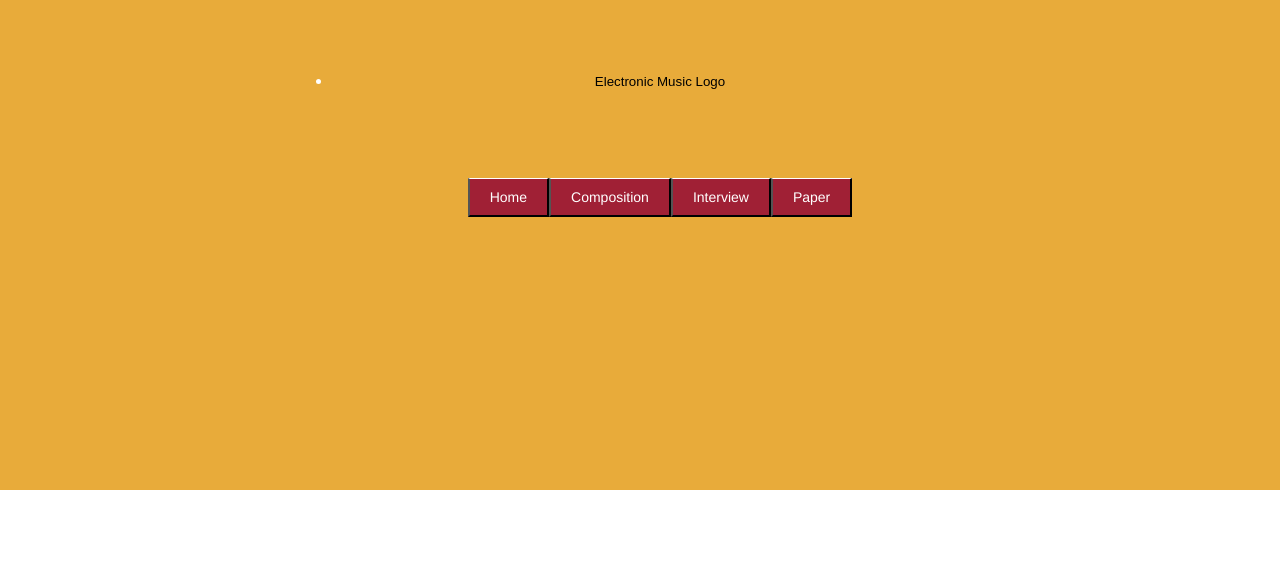
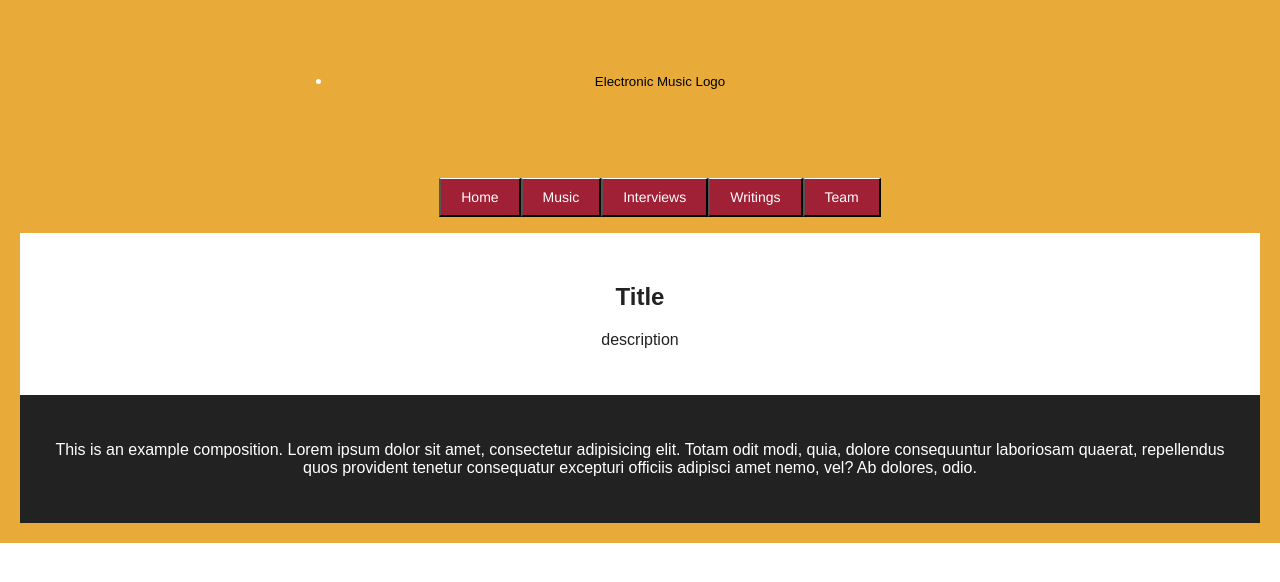
Before and after one commit to JocelynYH/music-4523, a React (Create React App) app: page /Team in a window 1280 px wide. Shown: the top 582 px of the page. Built offline with nearby package versions, Linux system fonts and the light colour scheme.

Commit message:
add team page and navigation

```diff
--- a/src/App.css
+++ b/src/App.css
@@ -4,7 +4,7 @@
 
 .App-header {
   background-color: #e8ab3a;
-  height: 450px;
+  height: 100%;
   padding: 20px;
   color: white;
 }
--- a/src/App.js
+++ b/src/App.js
@@ -5,6 +5,7 @@ import Composition from './components/composition.js';
 import Interview from './components/interview.js';
 import Paper from './components/paper.js';
 import Home from './components/home.js';
+import Team from './components/team.js';
 
 class App extends Component {
   render() {
@@ -31,9 +32,10 @@ class App extends Component {
             <div className= "nav">
             <ul>
               <li><Link to="/"><button className="button">Home</button></Link></li>
-              <li><Link to="/Composition"><button className="button">Composition</button></Link></li>
-              <li><Link to="/Interview"><button className="button">Interview</button></Link></li>
-              <li><Link to="/Paper"><button className="button">Paper</button></Link></li>
+              <li><Link to="/Composition"><button className="button">Music</button></Link></li>
+              <li><Link to="/Interview"><button className="button">Interviews</button></Link></li>
+              <li><Link to="/Paper"><button className="button">Writings</button></Link></li>
+              <li><Link to="/Paper"><button className="button">Team</button></Link></li>
             </ul>
             </div>
           </div>
@@ -43,6 +45,7 @@ class App extends Component {
             <Route exact path="/Composition" component={Composition} />
             <Route exact path="/Interview" component={Interview} />
             <Route exact path="/Paper" component={Paper} />
+            <Route exact path="/Team" component={Team} />
 
         </div>
         </Router>
--- /dev/null
+++ b/src/components/team.js
@@ -0,0 +1,22 @@
+import React, { Component } from 'react';
+import '../App.css';
+
+class Team extends Component {
+    render() {
+        return(
+            <div className="Main">
+                <section className='title white'>
+                    <h1>Title</h1>
+                    <p>description</p>
+                </section>
+
+                <section className='content composition black'>
+                    <p>This is an example composition. Lorem ipsum dolor sit amet, consectetur adipisicing elit. Totam odit modi, quia, dolore consequuntur laboriosam quaerat, repellendus quos provident tenetur consequatur excepturi officiis adipisci amet nemo, vel? Ab dolores, odio.</p>
+                </section>
+            </div>
+            // header
+        )
+    }
+}
+
+export default Team;
```
